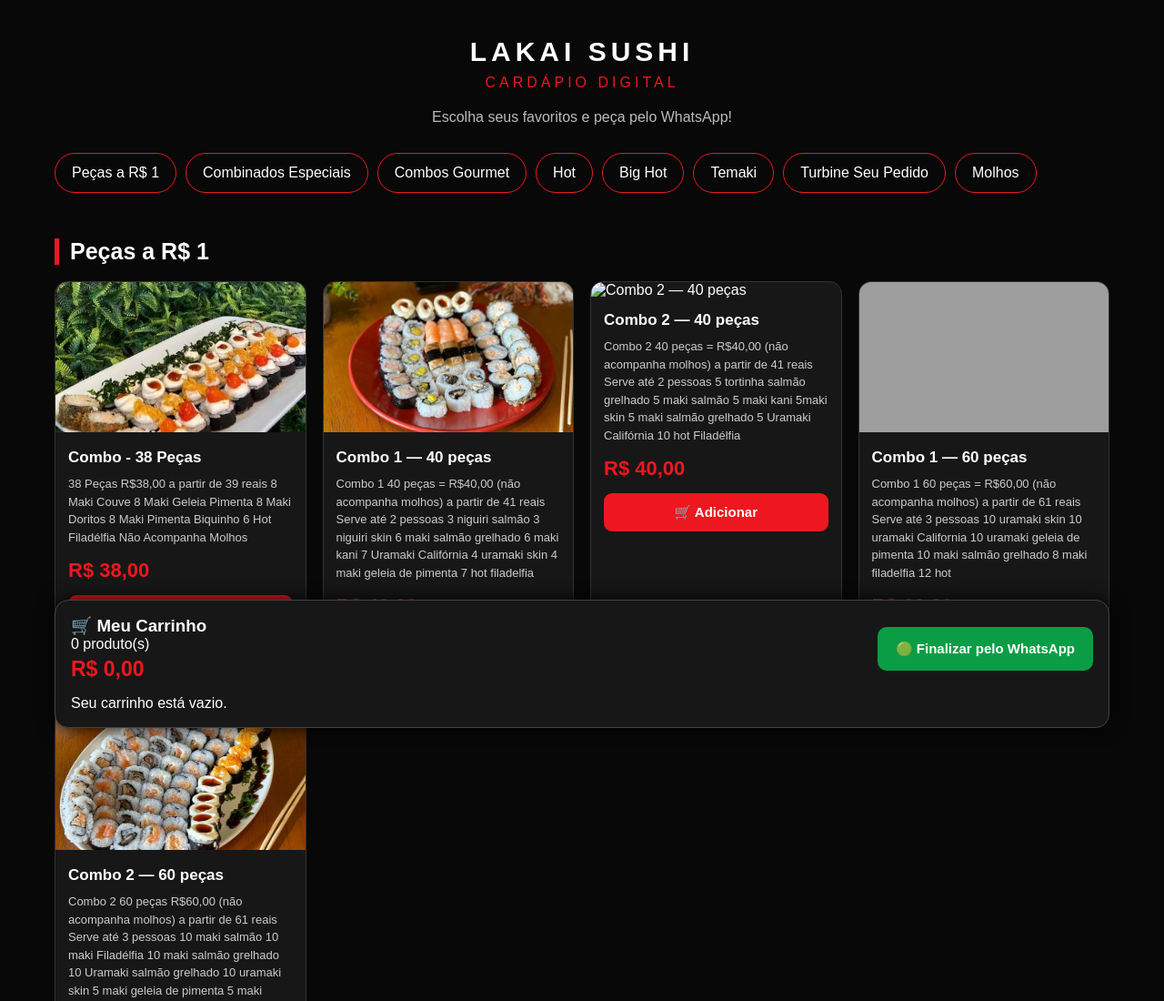
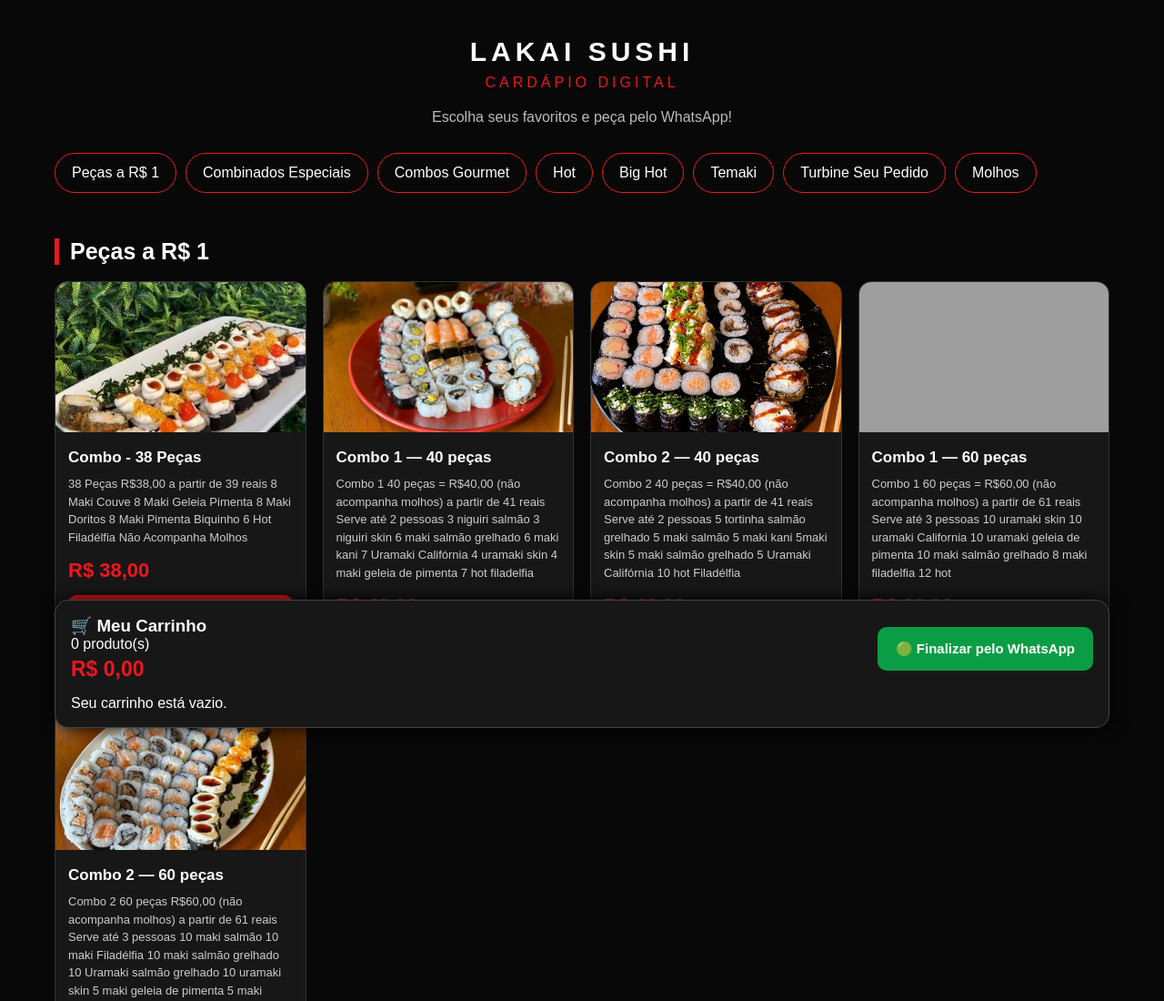
Before and after one commit to hpbeta/lakai-sushi, a plain HTML site: page index.html in a window 1280 px wide. Shown: the top 1100 px of the page at 91% size. Drawn offline with Linux system fonts and the light colour scheme; grey boxes are pictures that could not be loaded.

Commit message:
adicionando foto atualizada

```diff
--- a/index.html
+++ b/index.html
@@ -461,7 +461,7 @@ categoria:"Peças a R$ 1",
 nome:"Combo 2 — 40 peças",
 preco:40.00,
 descricao:"Combo 2 40 peças = R$40,00 (não acompanha molhos) a partir de 41 reais Serve até 2 pessoas 5 tortinha salmão grelhado 5 maki salmão 5 maki kani 5maki skin 5 maki salmão grelhado 5 Uramaki Califórnia 10 hot Filadélfia",
-img:"img/combo-2-40.png"
+img:"img/combo-2-40.webp"
 },
 
 {
```
Also changed, not shown: img/combo-2-40.webp (added).
